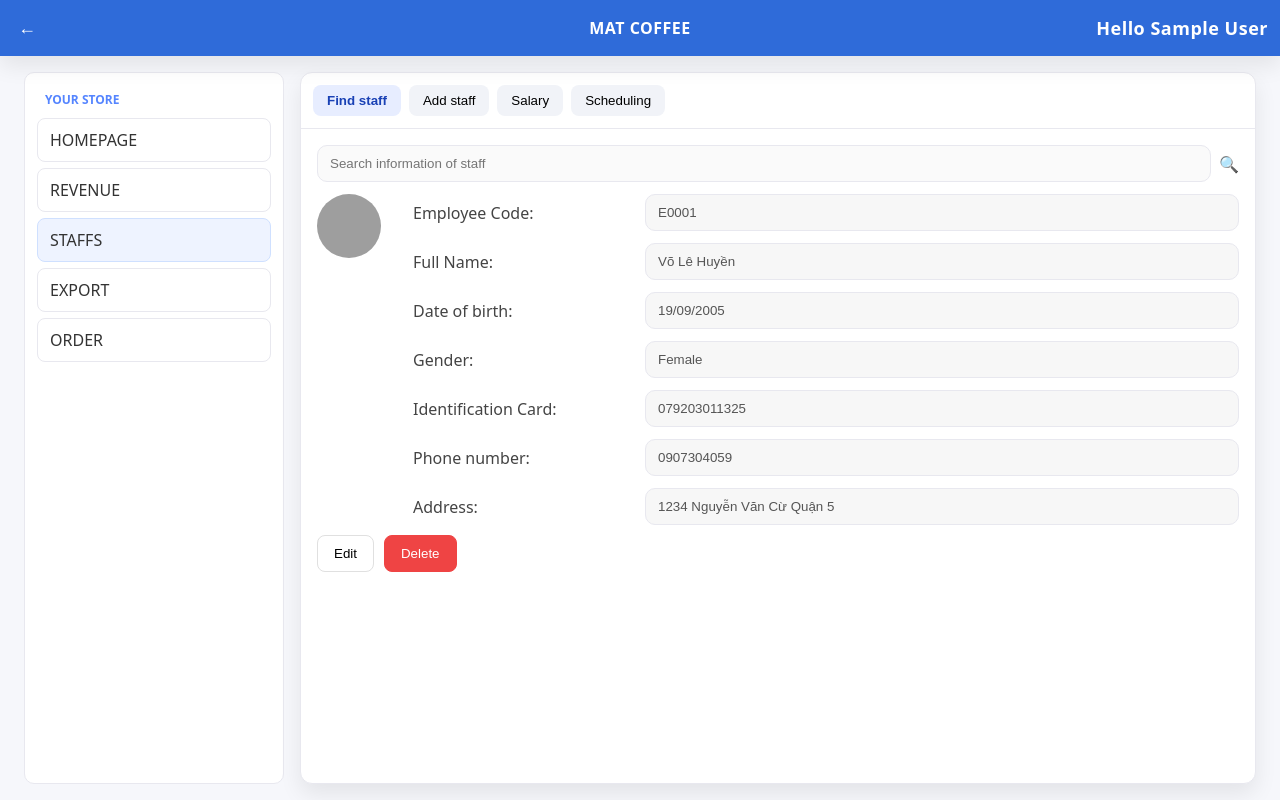
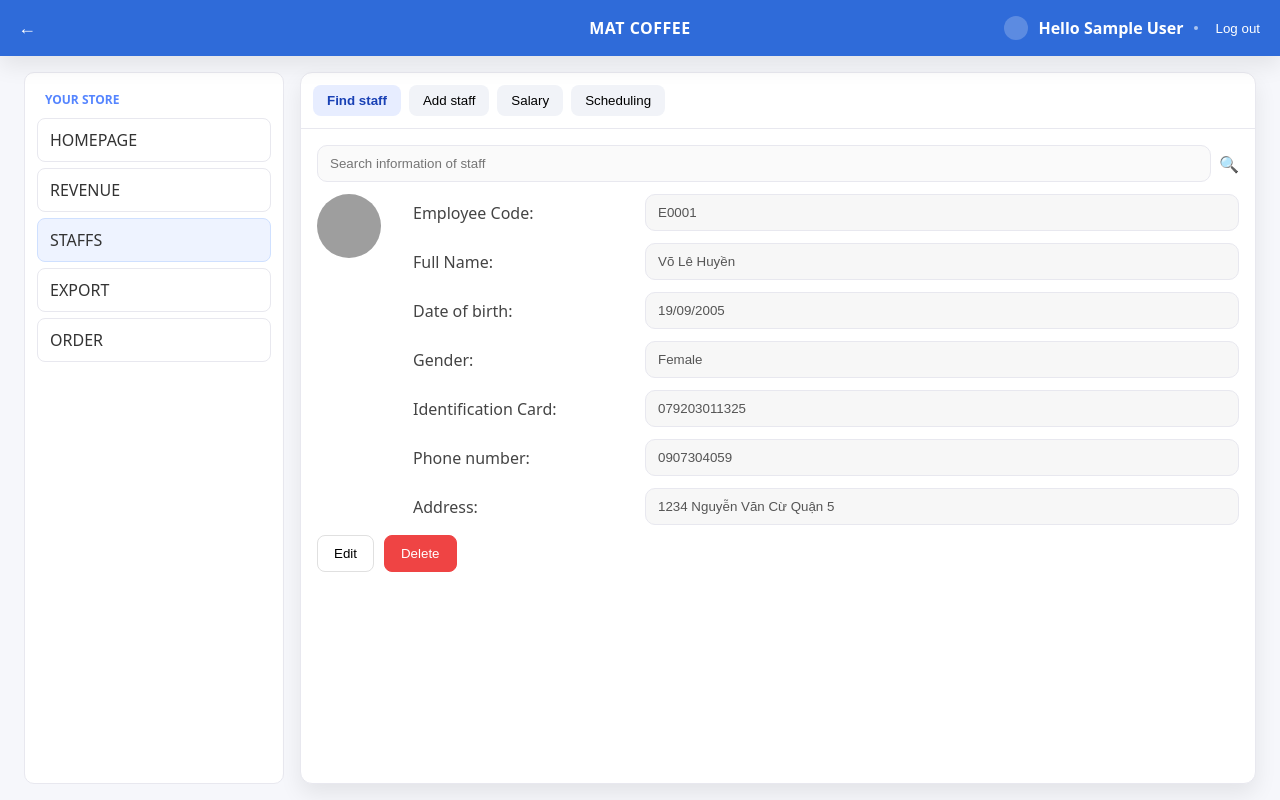
Before and after one commit to tdthien106/Coffee_shop, a React (Vite) app in the folder frontend/: page /staffs in a window 1280 px wide. Built offline with nearby package versions, Linux system fonts and the light colour scheme; sample sign-in values are in the browser's storage; grey boxes are pictures that could not be loaded.

Commit message:
add log out button

```diff
--- a/frontend/src/components/Topbar.jsx
+++ b/frontend/src/components/Topbar.jsx
@@ -1,19 +1,74 @@
-import { useMemo } from "react";
+// src/components/Topbar.jsx
+import { useEffect, useMemo, useState } from "react";
 import { useNavigate } from "react-router-dom";
-import { getUser } from "../utils/auth";
+import { getUser, logoutClientSide, getToken } from "../utils/auth";
 
 export default function Topbar() {
   const nav = useNavigate();
   const me = useMemo(() => getUser(), []);
-  const displayName = me?.name || me?.username || "User";
+  const displayName = me?.name || me?.full_name || me?.username || "User";
+
+  const [confirmOpen, setConfirmOpen] = useState(false);
+
+  // Đóng modal khi nhấn ESC
+  useEffect(() => {
+    if (!confirmOpen) return;
+    const onKey = (e) => e.key === "Escape" && setConfirmOpen(false);
+    window.addEventListener("keydown", onKey);
+    return () => window.removeEventListener("keydown", onKey);
+  }, [confirmOpen]);
+
+  async function doLogout() {
+    try {
+      // Nếu có endpoint BE muốn “invalidate” token, bỏ comment và dùng template string:
+      // await fetch("http://localhost:3000/api/auth/logout", {
+      //   method: "POST",
+      //   headers: { Authorization: Bearer ${getToken()} }
+      // });
+    } catch {}
+    logoutClientSide();                 // Xoá token + user ở FE
+    setConfirmOpen(false);
+    nav("/login", { replace: true });  // Quay về màn login
+  }
 
   return (
+    <>
       <header className="topbar">
         <button className="back" title="Back" onClick={() => nav(-1)}>←</button>
         <div className="brand">MAT COFFEE</div>
+
         <div className="topbar-right">
-        <span className="topbar-name">Hello {displayName}</span>
+          <span className="avatar-dot" aria-hidden />
+          <span className="topbar-name" title={displayName}>Hello {displayName}</span>
+          <span className="sep" aria-hidden />
+          <button
+            className="logout-btn"
+            onClick={() => setConfirmOpen(true)}
+            aria-haspopup="dialog"
+            aria-expanded={confirmOpen}
+          >
+            Log out
+          </button>
         </div>
       </header>
+
+      {confirmOpen && (
+        <div className="modal" onMouseDown={() => setConfirmOpen(false)} role="dialog" aria-modal="true">
+          <div className="modal-card" onMouseDown={(e) => e.stopPropagation()}>
+            <div className="modal-head">
+              <div>Confirm</div>
+              <button className="close" onClick={() => setConfirmOpen(false)}>✕</button>
+            </div>
+            <div className="modal-body">
+              Do you want to log out?
+              <div className="modal-actions">
+                <button className="btn" onClick={() => setConfirmOpen(false)}>Cancel</button>
+                <button className="btn danger" onClick={doLogout}>Log Out</button>
+              </div>
+            </div>
+          </div>
+        </div>
+      )}
+    </>
   );
 }
--- a/frontend/src/index.css
+++ b/frontend/src/index.css
@@ -21,27 +21,20 @@
   padding: 24px;
 }
 
-/* ===== Topbar ===== */
-.layout {
-  display: flex;
-  flex-direction: column;
-  min-height: 100vh;
-}
-
+/* Topbar */
 .topbar {
   height: 56px;
   background: var(--blue);
   color: #fff;
   display: flex;
   align-items: center;
+  justify-content: center;
   position: sticky;
   top: 0;
   z-index: 5;
   box-shadow: var(--shadow);
   padding: 0 12px;
 }
-
-/* Nút back trái */
 .topbar .back {
   position: absolute;
   left: 12px;
@@ -49,71 +42,115 @@
   border: none;
   color: #fff;
   font-size: 18px;
-  line-height: 1;
   cursor: pointer;
 }
-
-/* Brand luôn giữa tuyệt đối */
 .topbar .brand {
-  position: absolute;
-  left: 50%;
-  transform: translateX(-50%);
   font-weight: 800;
   letter-spacing: 0.5px;
-  white-space: nowrap;
-  pointer-events: none; /* tránh bị click block các phần tử khác */
 }
 
-/* Cụm bên phải: avatar + tên + logout */
+/* Khu vực phải */
 .topbar-right {
   position: absolute;
   right: 12px;
   display: flex;
   align-items: center;
-  gap: 8px;
+  gap: 10px;
 }
-
-
-
-.topbar-right .user {
-  max-width: 160px;
-  font-size: 13px;
-  opacity: 0.95;
+.avatar-dot {
+  width: 24px;
+  height: 24px;
+  border-radius: 50%;
+  background: rgba(255, 255, 255, 0.22);
+  display: inline-block;
+}
+.topbar-name {
+  font-weight: 600;
+  max-width: 28ch; /* tên dài thì cắt */
   overflow: hidden;
   text-overflow: ellipsis;
   white-space: nowrap;
 }
+.sep {
+  width: 4px;
+  height: 4px;
+  border-radius: 50%;
+  background: rgba(255, 255, 255, 0.6);
+}
+.logout-btn {
+  background: transparent;
+  border: none;
+  color: #fff;
+  cursor: pointer;
+  padding: 4px 8px;
+  border-radius: 6px;
+}
+.logout-btn:hover,
+.logout-btn:focus-visible {
+  background: rgba(255, 255, 255, 0.12);
+  outline: none;
+}
 
-.topbar-right .logout {
-  margin-left: 4px;
-  border: 1px solid rgba(255,255,255,0.6);
-  background: transparent;
+@media (max-width: 640px) {
+  .topbar-name {
+    max-width: 18ch;
+  }
+}
+
+/* Modal (tái dùng) */
+.modal {
+  position: fixed;
+  inset: 0;
+  background: rgba(0, 0, 0, 0.35);
+  display: flex;
+  align-items: center;
+  justify-content: center;
+  padding: 20px;
+  z-index: 50;
+}
+.modal-card {
+  width: min(420px, 96vw);
+  background: #fff;
+  border-radius: 12px;
+  overflow: hidden;
+  border: 1px solid #e8e8e8;
+  box-shadow: 0 10px 28px rgba(0, 0, 0, 0.25);
+}
+.modal-head {
+  background: #2f6bd9;
   color: #fff;
-  font-size: 12px;
-  border-radius: 999px;
-  padding: 4px 10px;
+  padding: 12px 16px;
+  display: flex;
+  align-items: center;
+  justify-content: space-between;
+}
+.modal-body {
+  padding: 16px;
+}
+.modal-actions {
+  display: flex;
+  justify-content: flex-end;
+  gap: 8px;
+  margin-top: 14px;
+}
+.btn {
+  background: #f5f5f5;
+  border: 1px solid #ddd;
+  padding: 8px 12px;
+  border-radius: 8px;
   cursor: pointer;
 }
-.topbar-right .logout:hover {
-  background: rgba(255,255,255,0.15);
+.btn.danger {
+  background: #e53935;
+  color: #fff;
+  border-color: #e53935;
 }
-.topbar-name{
-  font-weight: 600;
-  color: #fff;
-  font-size: 18px;
-  white-space: nowrap;
-  overflow: hidden;
-  max-width: 200px; /* giới hạn độ rộng */
-  font-weight: 800;
-  letter-spacing: 0.5px;
-  white-space: nowrap;
-  pointer-events: none;
-}
-/* Màn hình hẹp: ẩn tên để tránh chật chội */
-@media (max-width: 520px) {
-  .topbar-right .user {
-    display: none;
-  }
+.close {
+  background: #fff;
+  border: none;
+  border-radius: 6px;
+  padding: 4px 8px;
+  cursor: pointer;
 }
 
 /* Lưới chính: sidebar + content */
--- a/frontend/src/utils/auth.js
+++ b/frontend/src/utils/auth.js
@@ -14,7 +14,7 @@
     return !!getToken() && !!getUser();
 }
 
-export function logout(){
+export function logoutClientSide(){
     sessionStorage.removeItem('token');
     sessionStorage.removeItem('user');
 }
```
Lines whose indentation alone changed are shown as unchanged.
